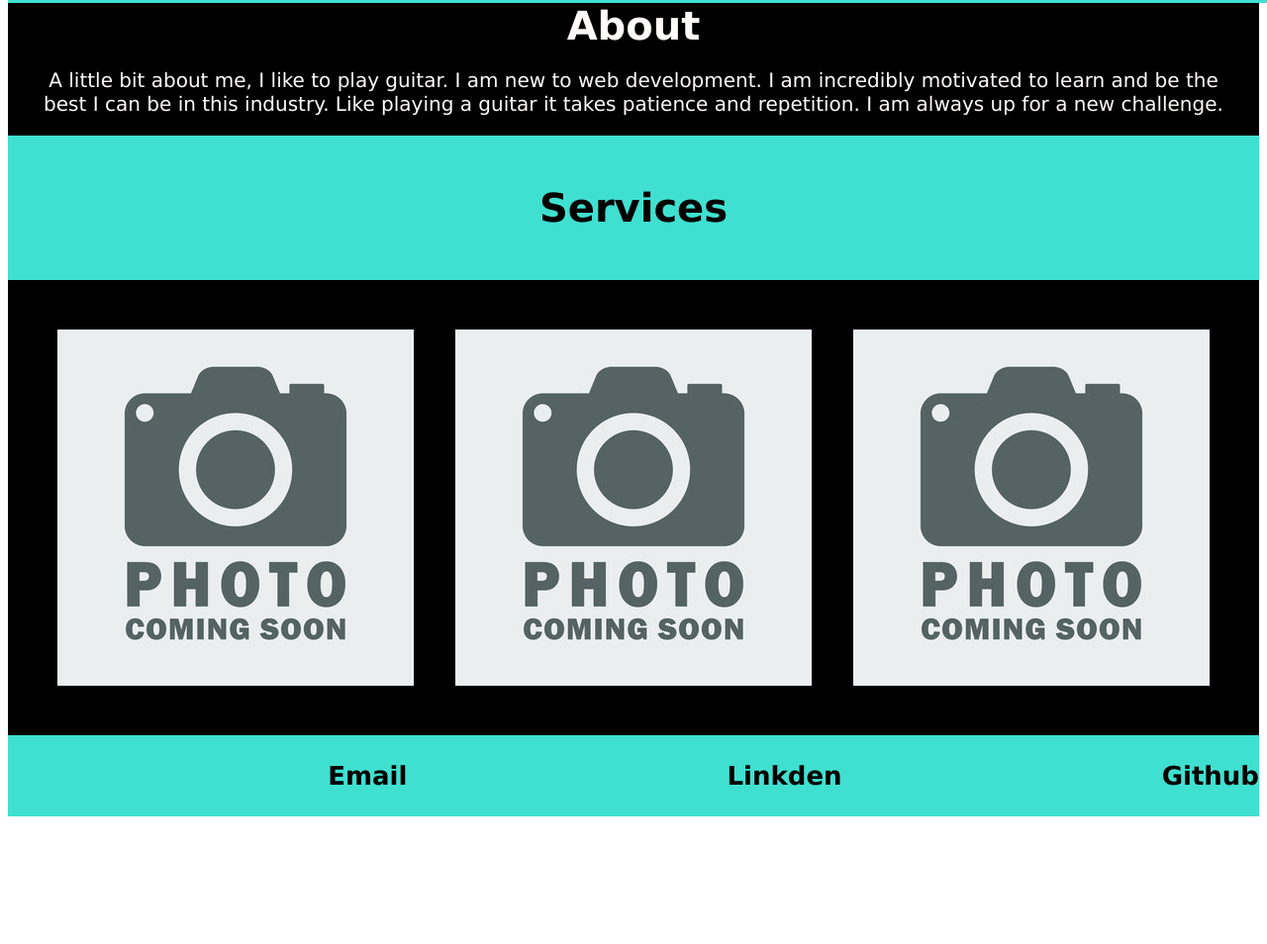
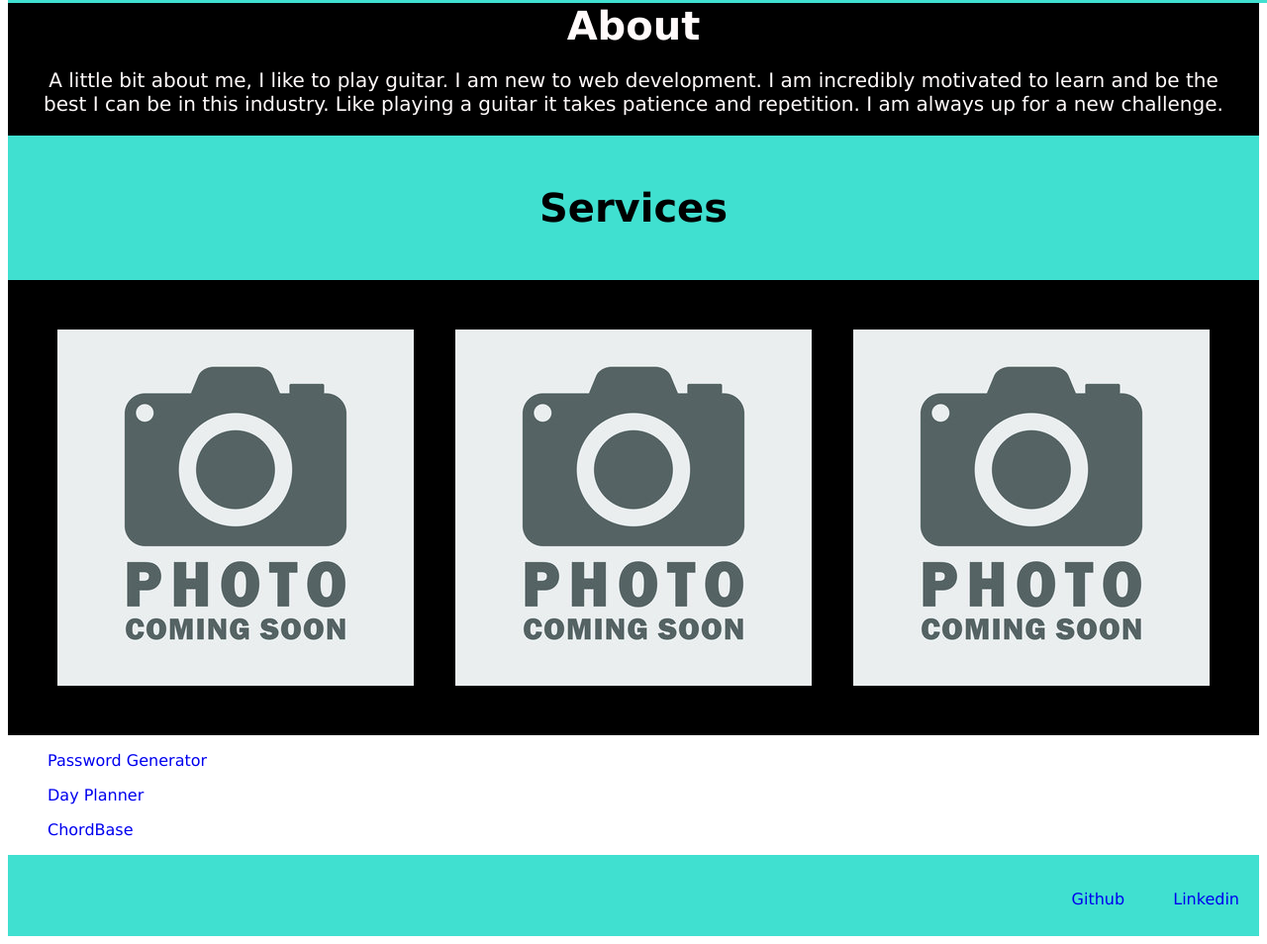
Before and after one commit to JACAMPA/Portfolio, a plain HTML site: page index.html in a window 1280 px wide. Shown: the part 389-1343 px from the top of the page at 99% size. Before the commit the page ends 1222 px from the top, so only its background shows below. Drawn offline with Linux system fonts and the light colour scheme.

Commit message:
first commit

```diff
--- a/index.html
+++ b/index.html
@@ -42,12 +42,18 @@
          <img src="images\coming_soon.jpg" alt="coming soon">
          <img src="images\coming_soon.jpg" alt="coming soon">
          <img src="images\coming_soon.jpg" alt="coming soon">
-     </p>
+         <ul><a href="https://jacampa.github.io/HW_PassGen/"> Password Generator</a></ul>
+         <ul><a href=" https://jacampa.github.io/Day_Planner/"> Day Planner</a></ul>
+         <ul><a href="https://amber-robeck.github.io/project1/"> ChordBase</a></ul>
+        </p>
 </aside>
 <footer>
     <nav id="Contact"></nav>
-<p>Email</p>
-<p>Linkden</p>
-<p>Github</p>
+    <ul class="nav__links">
+        <li><a href="https://github.com/JACAMPA">Github</a></li>
+        <li><a href="https://www.linkedin.com/in/justin-campa-7b818a227/">Linkedin</a></li>
+
+    </ul>
+</footer>
 </body>
 </html>
```
Also changed, not shown: assets/style.css (line endings or trailing spaces), 1 other file.
